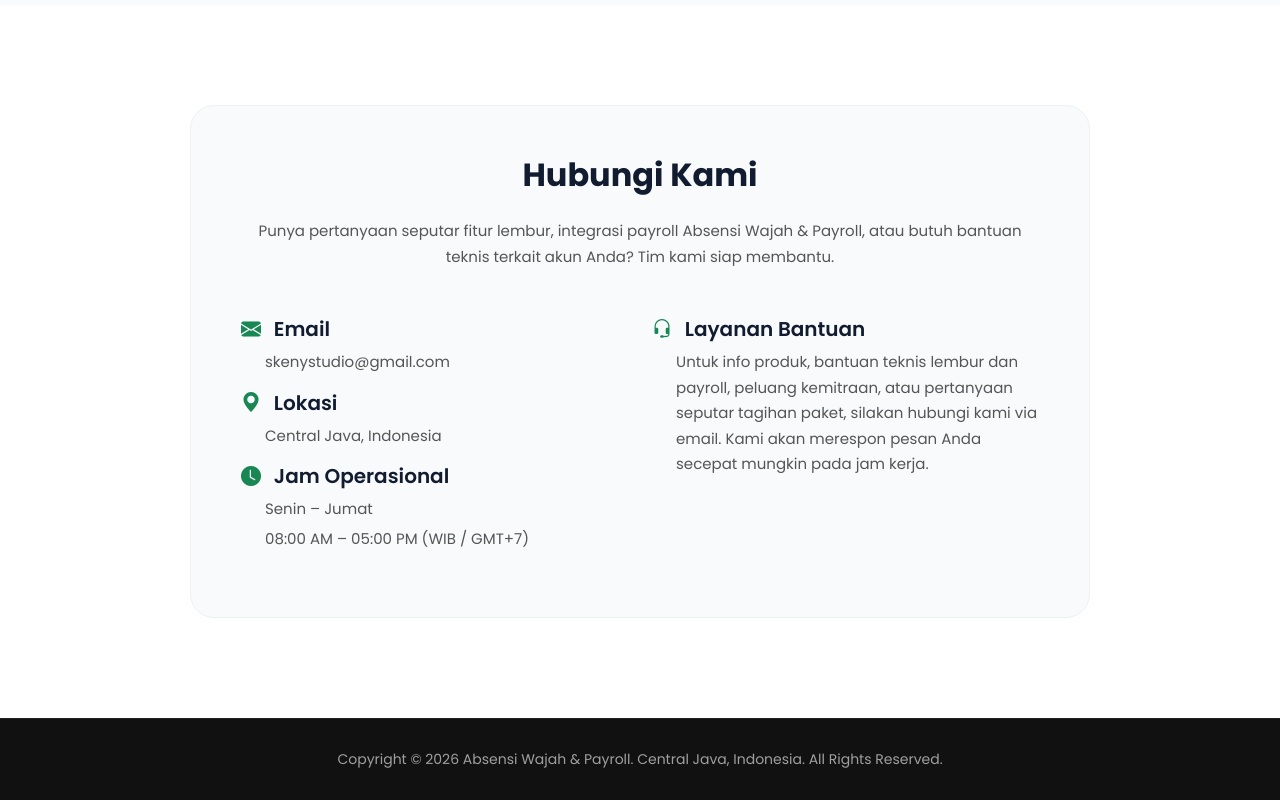
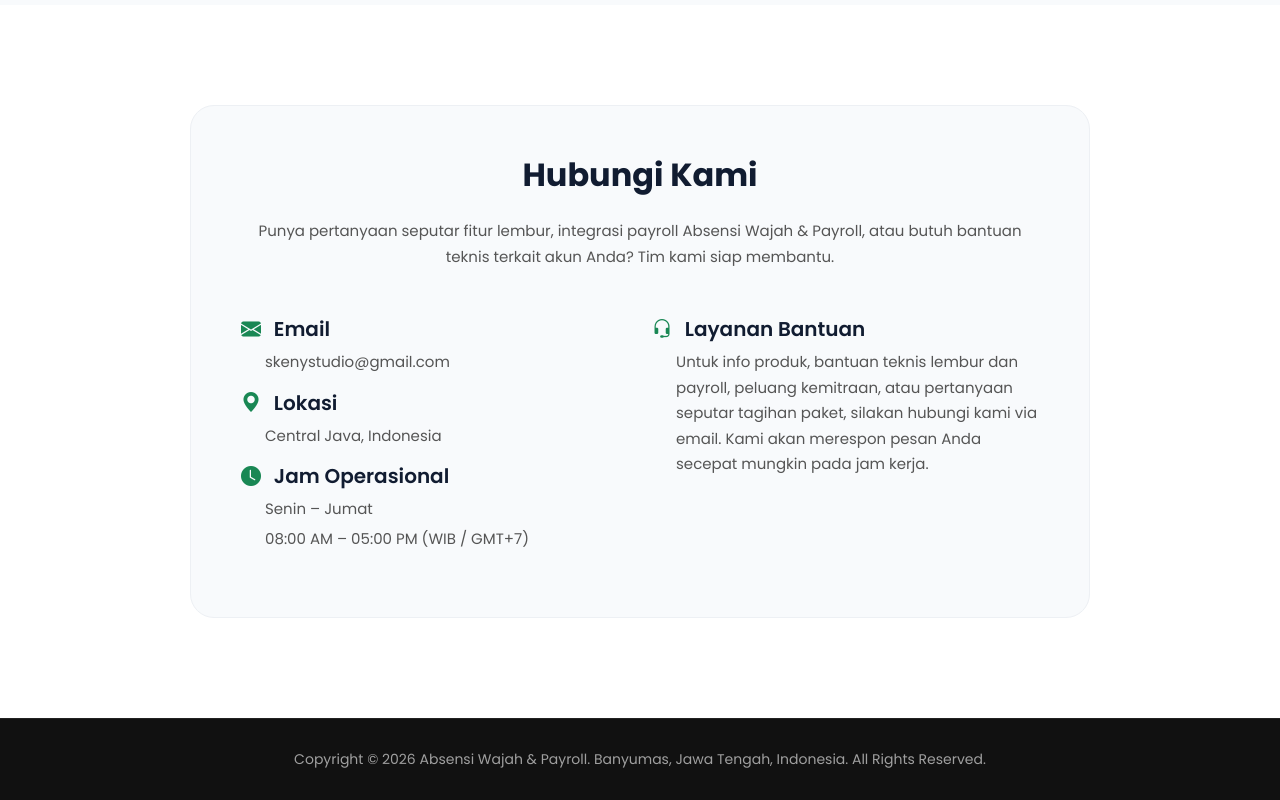
Before and after one commit to skeny-studio/skeny-studio.github.io, a plain HTML site: page index.html in a window 1280 px wide. Shown: the part 5449-6249 px from the top of the page. Drawn offline with nearby package versions, Linux system fonts and the light colour scheme.

Commit message:
Update index.html
banyumas

```diff
--- a/index.html
+++ b/index.html
@@ -811,7 +811,7 @@
     <!-- Footer -->
     <footer>
         <div class="container">
-            Copyright © 2026 Absensi Wajah & Payroll. Central Java, Indonesia. All Rights Reserved.
+            Copyright © 2026 Absensi Wajah & Payroll. Banyumas, Jawa Tengah, Indonesia. All Rights Reserved.
         </div>
     </footer>
 
```
